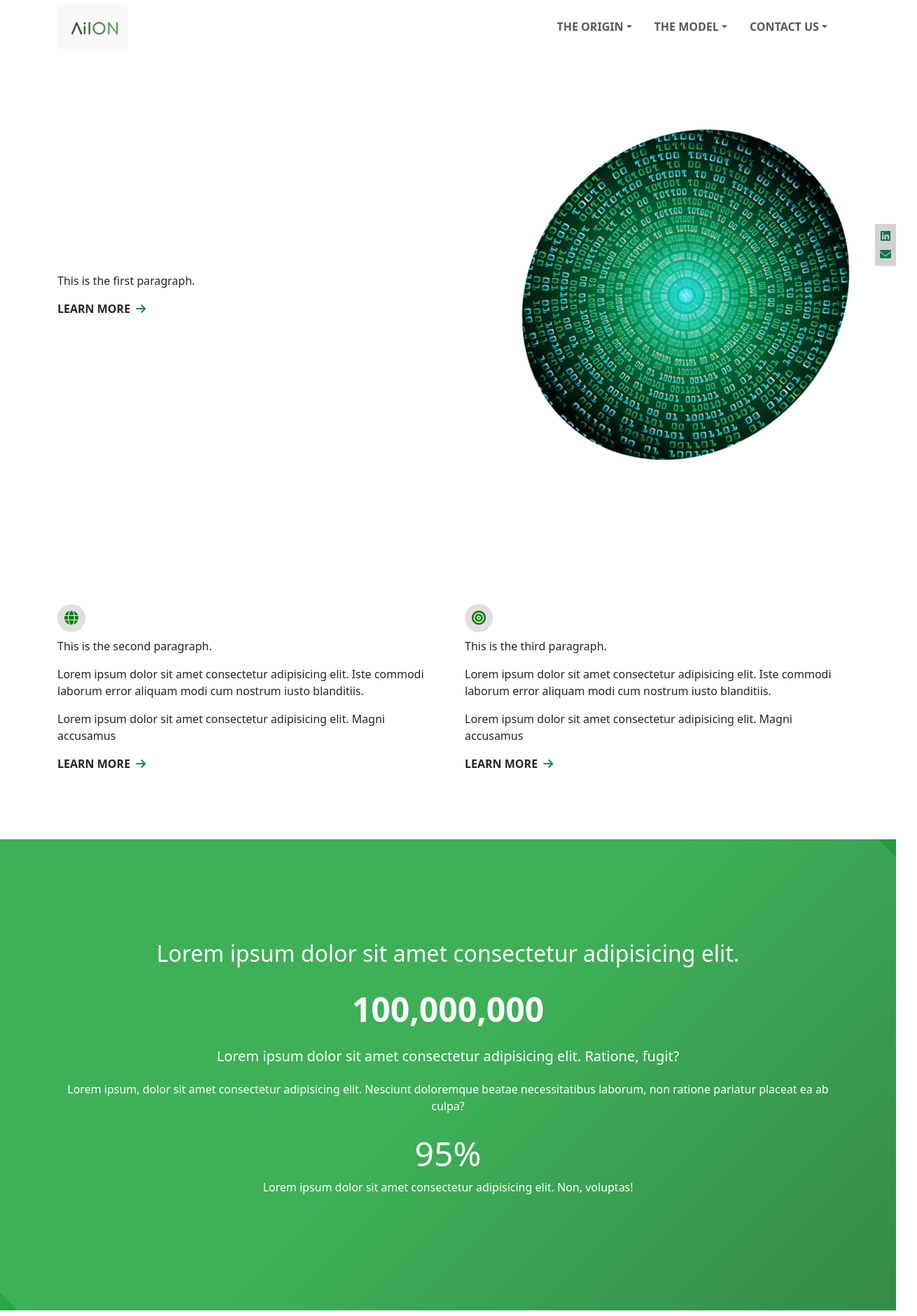
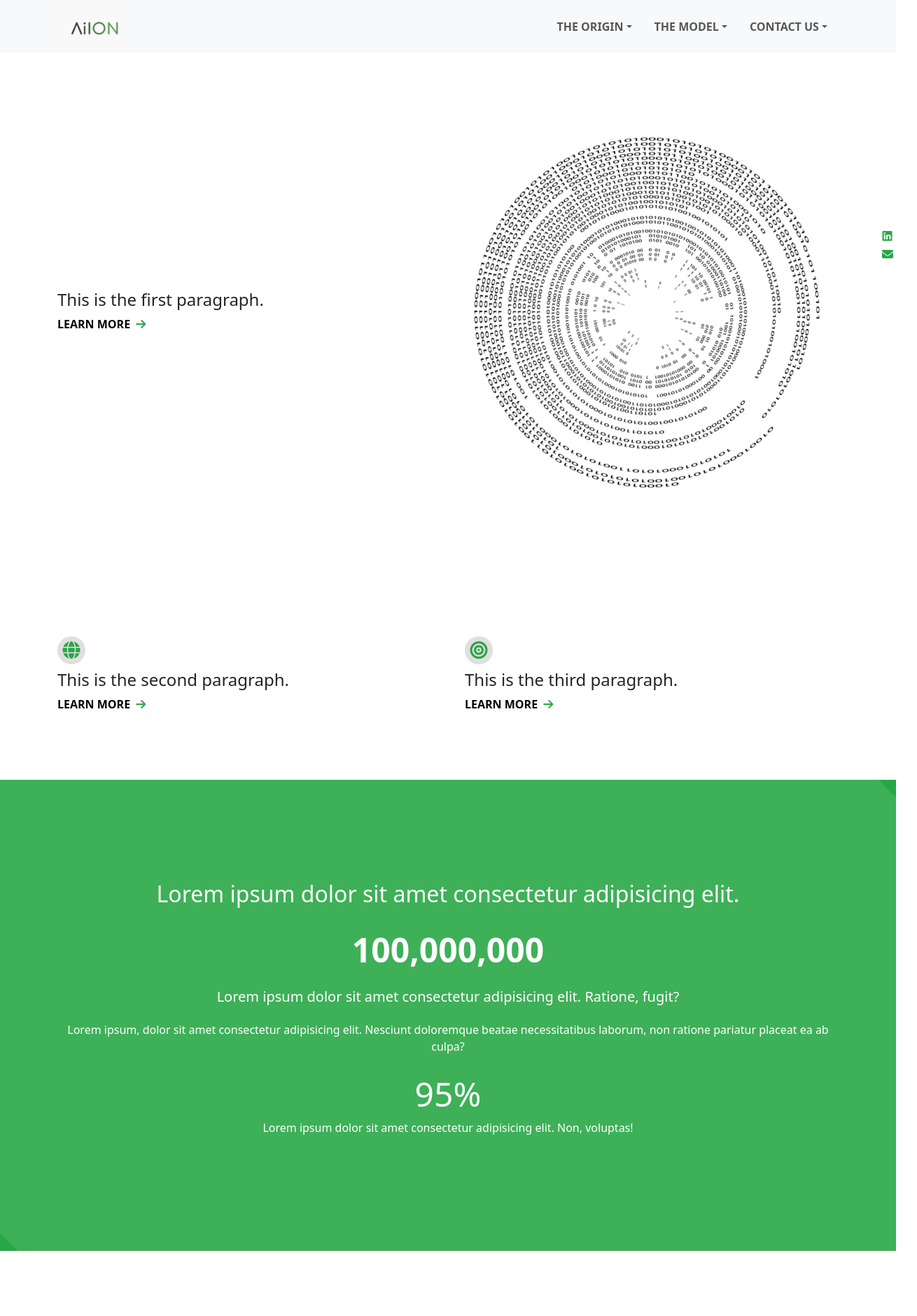
Before and after one commit to Mohabyoussef09/aiion, a React (Vite) app in the folder aiion-project/: page / in a window 1280 px wide. Shown: the top 1880 px of the page at 70% size, 1310 px wide, since content can reach past the window. Built offline with nearby package versions, Linux system fonts and the light colour scheme.

Commit message:
project after modifications 2

```diff
--- a/aiion-project/src/Components/Footer/Footer.jsx
+++ b/aiion-project/src/Components/Footer/Footer.jsx
@@ -5,8 +5,8 @@ import footerImg from "../../assets/images/logo.jpg";
 function Footer() {
   return (
     <>
-      <footer className="footer-container py-4">
-        <div className="footer-content d-flex flex-column flex-md-row justify-content-between align-items-center">
+      <footer className="footer-container py-4 bg-body-tertiary">
+        <div className="container footer-content d-flex flex-column flex-md-row justify-content-between align-items-center mx-auto">
           <div className="footer-logo mb-3 mb-md-0">
             <img
               src={footerImg}
--- a/aiion-project/src/Components/Header/Header.jsx
+++ b/aiion-project/src/Components/Header/Header.jsx
@@ -1,5 +1,5 @@
 import React, { useEffect, useState } from "react";
-import img from "../../assets/images/circle-bin.avif";
+import img from "../../assets/images/data.webp";
 
 function Header() {
   const [paragraphs, setParagraphs] = useState([]);
@@ -21,23 +21,23 @@ function Header() {
 
   return (
     <>
-      <div className="header py-5">
-        <div className="container">
-          <div className="row py-5 gx-5">
-            <div className="col-md-7 d-flex flex-column justify-content-center text-section">
-                <p>{paragraphs[0]}</p>
+      <div className="header">
+        <div className="container py-5">
+          <div className="row py-5">
+            <div className="col-md-6 d-flex flex-column justify-content-center text-section">
+                <h4>{paragraphs[0]}</h4>
 
               <a
                 href="https://www.google.com"
                 target="_blank"
                 rel="noopener noreferrer"
-                className="text-uppercase text-decoration-none text-dark fs-6 fw-bold"
+                className="text-uppercase fs-6 fw-bold"
               >
                 Learn More
-                <i className="fas fa-arrow-right ms-2 text-success"></i>
+                <i className="fas fa-arrow-right ms-2"></i>
               </a>
             </div>
-            <div className="col-md-5 d-flex justify-content-center align-items-center circle-image-wrapper">
+            <div className="col-md-6 circle-image-wrapper d-flex justify-content-center">
               <img
                 src={img}
                 className="circle-image img-fluid animated-image"
--- a/aiion-project/src/Components/Info/Info.jsx
+++ b/aiion-project/src/Components/Info/Info.jsx
@@ -8,6 +8,7 @@ function Info() {
       try {
         const response = await fetch("./paragraphs.txt");
         const text = await response.text();
+
         const parsedParagraphs = JSON.parse(text); // Make sure paragraphs.txt is a valid JSON array
         setParagraphs(parsedParagraphs);
       } catch (error) {
@@ -24,28 +25,17 @@ function Info() {
           <div className="row gx-5 py-5">
             <div className="col-md-6">
               <div className="info-card">
-                <div className="card-body ">
+                <div className="card-body">
                   <i className="fa-solid fa-globe info-icon mb-2"></i>
-                  {/* Display only the specific paragraph based on the index */}
-                    <p>{paragraphs[1]}</p>
-
-                  <p className="card-text">
-                    Lorem ipsum dolor sit amet consectetur adipisicing elit.
-                    Iste commodi laborum error aliquam modi cum nostrum iusto
-                    blanditiis.
-                  </p>
-                  <p className="card-text">
-                    Lorem ipsum dolor sit amet consectetur adipisicing elit.
-                    Magni accusamus
-                  </p>
+                  <h4>{paragraphs[1]}</h4>
                   <a
                     href="https://www.google.com"
                     target="_blank"
                     rel="noopener noreferrer"
-                    className="text-uppercase text-decoration-none text-dark fs-6 fw-bold"
+                    className="text-uppercase fs-6 fw-bold"
                   >
                     learn more
-                    <i className="fas fa-arrow-right ms-2 text-success"></i>
+                    <i className="fas fa-arrow-right ms-2"></i>
                   </a>
                 </div>
               </div>
@@ -54,25 +44,15 @@ function Info() {
               <div className="info-card">
                 <div className="card-body">
                   <i className="fa-solid fa-bullseye info-icon mb-2"></i>
-                    <p>{paragraphs[2]}</p>
-
-                  <p className="card-text">
-                    Lorem ipsum dolor sit amet consectetur adipisicing elit.
-                    Iste commodi laborum error aliquam modi cum nostrum iusto
-                    blanditiis.
-                  </p>
-                  <p className="card-text">
-                    Lorem ipsum dolor sit amet consectetur adipisicing elit.
-                    Magni accusamus
-                  </p>
+                  <h4>{paragraphs[2]}</h4>
                   <a
                     href="https://www.google.com"
                     target="_blank"
                     rel="noopener noreferrer"
-                    className="text-uppercase text-decoration-none text-dark fs-6 fw-bold"
+                    className="text-uppercase fs-6 fw-bold"
                   >
                     learn more
-                    <i className="fas fa-arrow-right ms-2 text-success"></i>
+                    <i className="fas fa-arrow-right ms-2"></i>
                   </a>
                 </div>
               </div>
--- a/aiion-project/src/Components/Navbar/Navbar.jsx
+++ b/aiion-project/src/Components/Navbar/Navbar.jsx
@@ -8,9 +8,9 @@ import logo from "../../assets/images/logo.jpg";
 function Navbar() {
   return (
     <>
-      <nav className="navbar navbar-expand-lg p-0">
+      <nav className="navbar navbar-expand-lg bg-body-tertiary p-0">
         <div className="container">
-          <a className="navbar-brand" href="/">
+        <a className="navbar-brand" href="/">
             <img width={100} src={logo} alt="Aiion Page Logo" />
           </a>
           <button
@@ -88,6 +88,7 @@ function Navbar() {
               </li>
             </ul>
           </div>
+
         </div>
       </nav>
     </>
--- a/aiion-project/src/index.css
+++ b/aiion-project/src/index.css
@@ -1,5 +1,3 @@
-
-
 /* navbar styles */
 
 .navbar-nav .dropdown:hover .dropdown-menu {
@@ -11,18 +9,16 @@
   color: #28a745 !important;
 }
 
-.navbar .navbar-nav a:hover{
+.navbar .navbar-nav a:hover {
   text-decoration: underline;
-  color: #27ae60;
+  color: #28a745;
 }
-
-
 
 /* side bar styles */
 
-.sideBar{
-    background-color: rgb(212, 210, 210);
-    width: 30px;
+.sideBar {
+  background-color: rgb(255, 255, 255);
+  width: 25px;
   height: 60px;
   position: fixed;
   right: 0;
@@ -30,25 +26,19 @@
   z-index: 66666666666;
 }
 
-.sideBar i{
+.sideBar i {
   margin: 5px;
-    color: rgb(21, 115, 71);
+  color: #28a745;
 }
 
-
-.sideBar i:hover{
-  color: rgb(0, 169, 90);
-  font-size: 20px;
+.sideBar i:hover {
+  color: rgb(0, 95, 51);
 }
-
 
 /* header section styles  */
 
-.circle-image {
-  width: 500px;
-  height: 500px;
-  border-radius: 50%;
-  object-fit: cover; /* Ensures the image covers the entire area */
+.circle-image-wrapper{
+  overflow: hidden;
 }
 
 .animated-image {
@@ -80,13 +70,27 @@
 }
 
 
+.header a{
+  text-decoration: none;
+  color: black;
+}
+.header a:hover{
+  text-decoration: underline;
+  color: #28a745;
+}
+
+.header .fa-arrow-right{
+  color: #28a745;
+}
+
+
 /* info section styles */
 
-.info-icon{
-  font-size: 20px;
+.info-icon {
+  font-size: 25px;
   width: 40px;
   height: 40px;
-  color: green;
+  color: #28a745;
   background-color: rgb(226, 223, 223);
   border-radius: 50%;
   display: flex;
@@ -94,17 +98,30 @@
   align-items: center;
 }
 
+.info-card .fa-arrow-right{
+  color: #28a745;
+}
+
+.info-card a{
+  text-decoration: none;
+  color: black;
+}
+.info-card a:hover{
+  text-decoration: underline;
+  color: #28a745;
+}
+
+
 /* counter section styles */
 
 .counter-section {
   background-color: #28a745;
-  background-image: linear-gradient(135deg, #28a745 50%, #1e7e34 100%);
   position: relative;
   overflow: hidden;
 }
 
 .counter-section::before {
-  content: '';
+  content: "";
   position: absolute;
   top: -50%;
   left: -50%;
@@ -118,45 +135,46 @@
   font-weight: bold;
   font-size: 3rem;
   display: inline-block;
-  animation: counterAnimation 1s ease-in-out;
 }
 
-@keyframes counterAnimation {
-  0% {
-    transform: scale(0);
-    opacity: 0;
-  }
-  100% {
-    transform: scale(1);
-    opacity: 1;
-  }
-}
 
-.counter-section h2,
-.counter-section p,
-.counter-section span {
-  animation-duration: 0.5s;
-}
 
 .counter-section h2,
 .counter-section p {
   margin-bottom: 20px;
 }
 
-
-
-
-
 /* single inputs */
 
 .container-form {
-  background-color: #60d360;
-  border: 1px solid #a9d6a9;
+  background-color: #28a745;
+}
+
+.container-form h3{
+  color: white;
+}
+
+.container-form label {
+  font-weight: 600;
+}
+
+.form-section input:focus {
+  outline: 1px solid #28a745;
+  box-shadow: none;
+}
+
+.form-section h3 {
+  color: #28a745;
 }
 
 .form-section {
   background-color: #ffffff;
-  border: 1px solid #a9d6a9;
+  border: 1px solid #28a745;
+}
+
+.container-form .btn-success{
+  background-color: #28a745;
+  border: none;
 }
 
 .btn-success:hover,
@@ -167,24 +185,23 @@
 
 /* upload file styles */
 
-
 .upload-box {
   background-color: #e8f5e9;
-  border: 2px dashed #4caf50;
+  border: 3px dashed #28a745;
   border-radius: 10px;
 }
 
 .upload-icon {
-  color: #4caf50;
+  color: #28a745;
 }
 
 .upload-text {
-  color: #388e3c;
+  color: #28a745;
   font-weight: 600;
 }
 
 .btn-upload {
-  background-color: #4caf50;
+  background-color: #28a745;
   color: white;
   padding: 10px 20px;
   border-radius: 20px;
@@ -192,12 +209,12 @@
 }
 
 .btn-upload:hover {
-  background-color: #388e3c;
+  background-color: #43bd5f;
   color: white;
 }
 
 .btn-predict {
-  background-color: #388e3c;
+  background-color: #28a745;
   color: white;
   padding: 10px 50px;
   border-radius: 25px;
@@ -211,14 +228,13 @@
 }
 
 .btn-predict:hover:not(:disabled) {
-  background-color: #2e7d32;
+  background-color: #43bd5f;
 }
 
 .upload-status {
-  color: #388e3c;
+  color: #28a745;
   font-weight: bold;
 }
-
 
 /* laoding */
 
@@ -238,7 +254,7 @@
 }
 
 .sk-fading-circle .sk-circle:before {
-  content: '';
+  content: "";
   display: block;
   margin: 0 auto;
   width: 15%;
@@ -349,30 +365,28 @@
 }
 
 @-webkit-keyframes sk-circleFadeDelay {
-  0%, 39%, 100% { opacity: 0; }
-  40% { opacity: 1; }
+  0%,
+  39%,
+  100% {
+    opacity: 0;
+  }
+  40% {
+    opacity: 1;
+  }
 }
 
 @keyframes sk-circleFadeDelay {
-  0%, 39%, 100% { opacity: 0; }
-  40% { opacity: 1; }
+  0%,
+  39%,
+  100% {
+    opacity: 0;
+  }
+  40% {
+    opacity: 1;
+  }
 }
 
-
-
-
-
 /* Footer.css */
-
-.footer-container {
-  background-color: #2e5032;
-  color: rgb(3, 177, 3);
- }
-
-.footer-content {
-  max-width: 1200px;
-  margin: 0 auto;
-}
 
 .footer-logo .logo {
   max-width: 100px;
@@ -382,23 +396,16 @@
   margin: 0;
 }
 
-.footer-text a {
-  color: rgb(3, 177, 3);
+.footer-text a{
+  color: black;
 }
 
 .footer-text a:hover {
-  color: #151f15;
+  color: #28a745;
   text-decoration: underline;
 }
 
-
-
-
-
-
 /* digital country styles */
-
-
 
 .country-card {
   border: 1px solid #e0e0e0;
@@ -407,19 +414,18 @@
   transition: transform 0.3s;
 }
 
-.country-card img{
+.country-card img {
   height: 120px;
   object-fit: contain;
 }
 
-.country-card:hover{
+.country-card:hover {
   transform: scale(1.05);
 }
 
-
 /* to make footer always in the bottom */
 
-.parent{
+.parent {
   min-height: 100vh;
   display: flex;
   flex-direction: column;
```
Also changed, not shown: aiion-project/eslint.config.js (deleted, +0 -38 lines), aiion-project/package.json (+0 -7 lines), aiion-project/src/Components/SingleInput/SingleInput.jsx (+11 -11 lines), aiion-project/src/assets/images/circle-bin.avif (deleted), 1 other file (tests, documents, lock files or other folders). Lines whose indentation alone changed are shown as unchanged.
